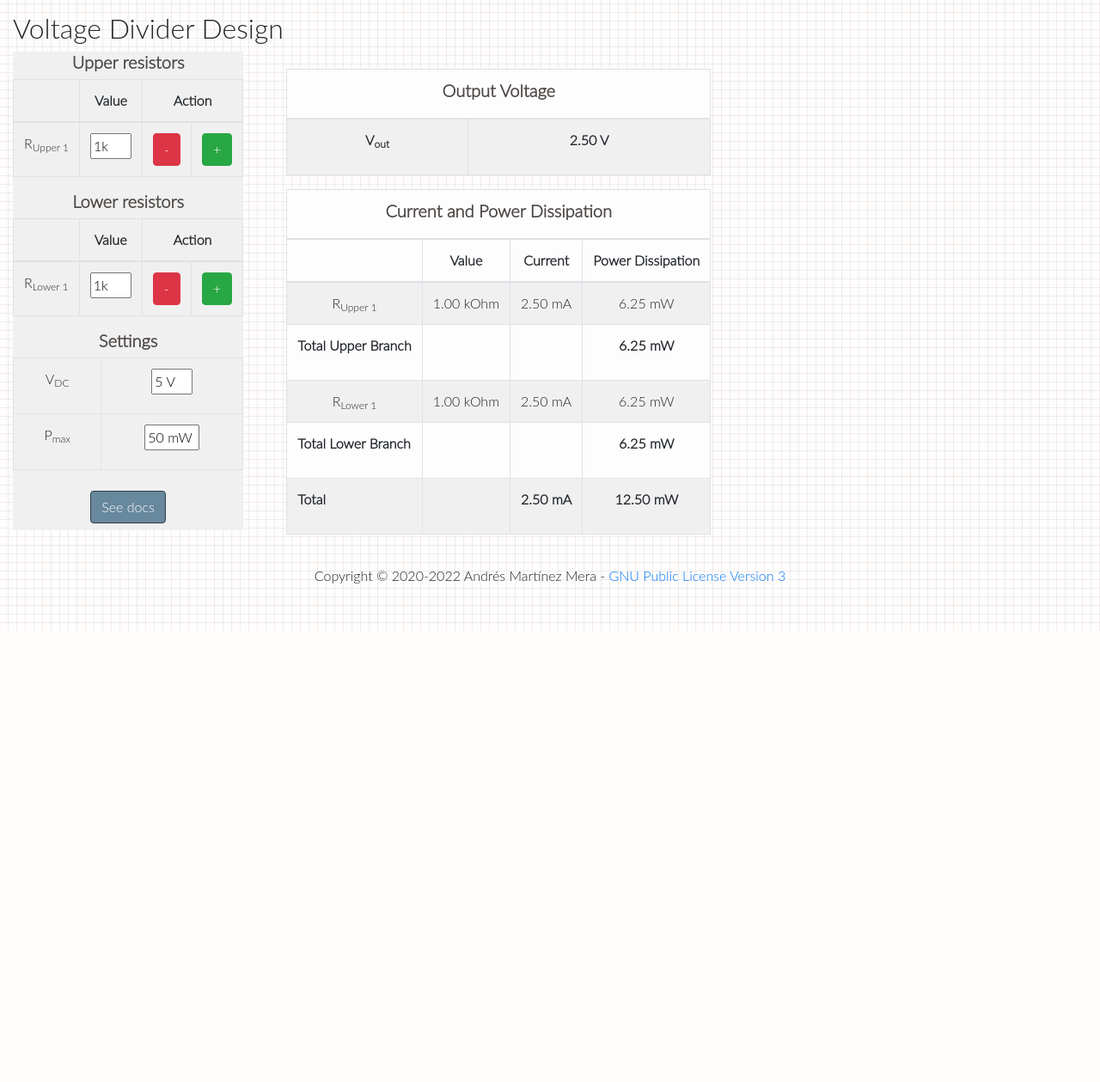
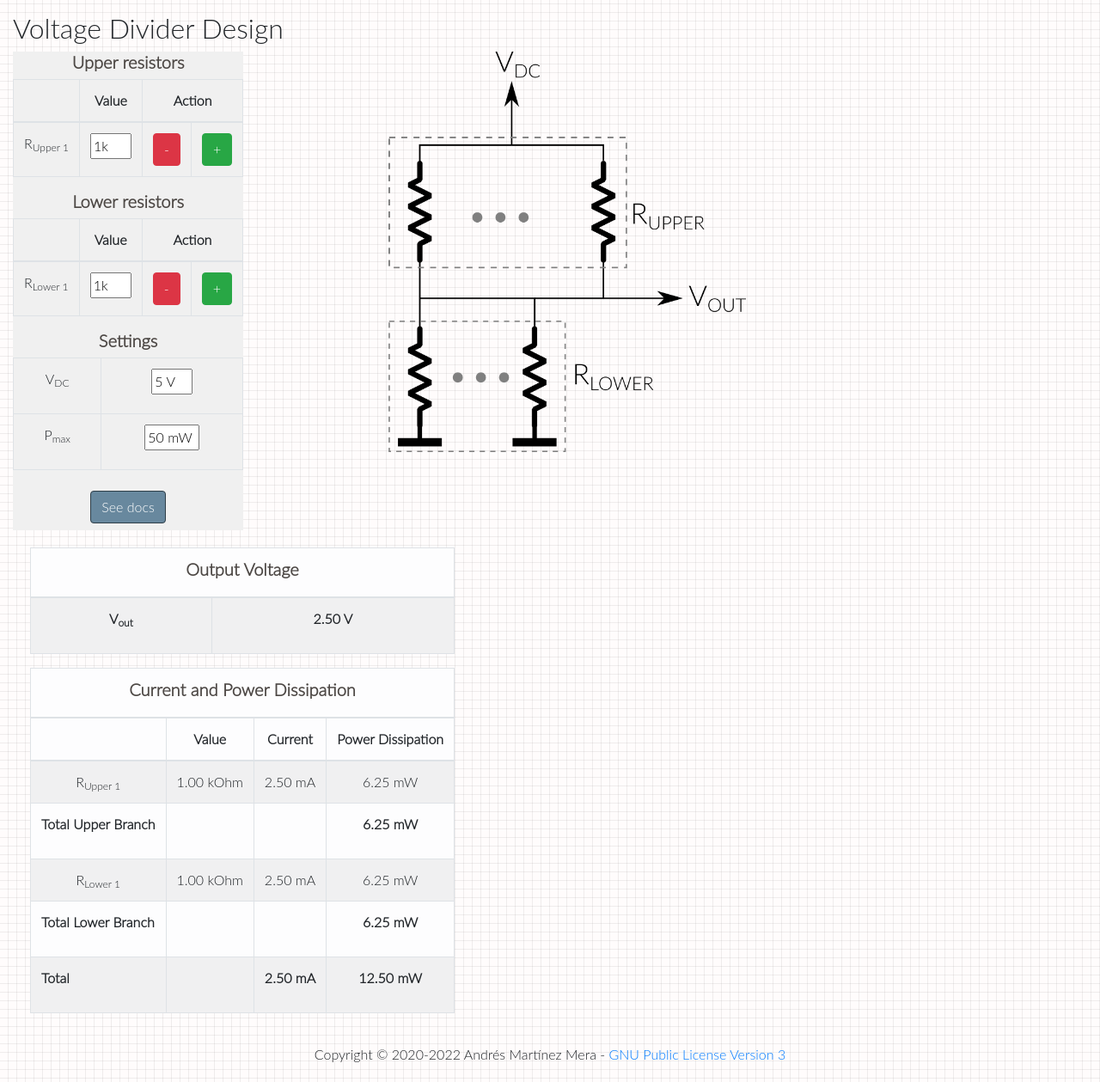
Before and after one commit to andresmmera/rf-design-tools, a Django app: template rf_design_tools/catalog/templates/VoltageDivider/tool/VoltageDivider.html in a window 1280 px wide. Shown: the part 66-1325 px from the top of the page at 86% size. Before the commit the page ends 800 px from the top, so only its background shows below. Run offline with Django 3.2, Linux system fonts and the light colour scheme; the template is opened without the code that fills it, so the values that code supplies are empty; parts of the project's set-up code (start-up, migrations or seed data) failed here and were passed over; some libraries are stand-ins or nearby versions.

Commit message:
Voltage Divider Fix. Image added
The lower resistance power warning was not working properly.
It was added an image to aid the design

```diff
--- a/rf_design_tools/catalog/templates/VoltageDivider/tool/VoltageDivider.html
+++ b/rf_design_tools/catalog/templates/VoltageDivider/tool/VoltageDivider.html
@@ -61,7 +61,7 @@
   }
   </style>
 
-  <!-- Reflection coefficient to impedance -->
+
 
   <div class="container-fluid">
     <div class="row">
@@ -142,7 +142,11 @@
       </div>
     </div>
 
-
+    <div class= "col-md-auto">
+      <div class="thumbnail" align="center">
+          <img class="img-responsive" src="{% static 'images/VoltageDivider/VoltageDivider.png' %}" style="width:60%" alt="VoltageDivider">
+      </div>
+    </div>
 
     <div class="col-md-auto">
       <div class="mx-auto">
@@ -196,6 +200,8 @@
               </div>
         </div>
     </div>
+
+
 
   </div>
 
@@ -794,7 +800,7 @@ function updateResults()
     row.cells[0].innerHTML = "R<sub>Lower " + String(i+1) + "</sub>"
     row.cells[1].innerHTML = getValueWithUnits(Rlower[i], 'Ohm')
     row.cells[2].innerHTML = getValueWithUnits(I_lower[i], 'A')
-    if (overdriven_upper[i]){
+    if (overdriven_lower[i]){
       // Put text in red
       str = "<td style=\"color:#FF0000\" bgcolor=\"#FFFF00\">" +  getValueWithUnits(Pdiss_lower[i], 'W') + "</td>"
     }
```
Also changed, not shown: rf_design_tools/catalog/static/images/VoltageDivider/VoltageDivider.png (added), rf_design_tools/catalog/templates/VoltageDivider/docs/VoltageDivider.svg (added).
